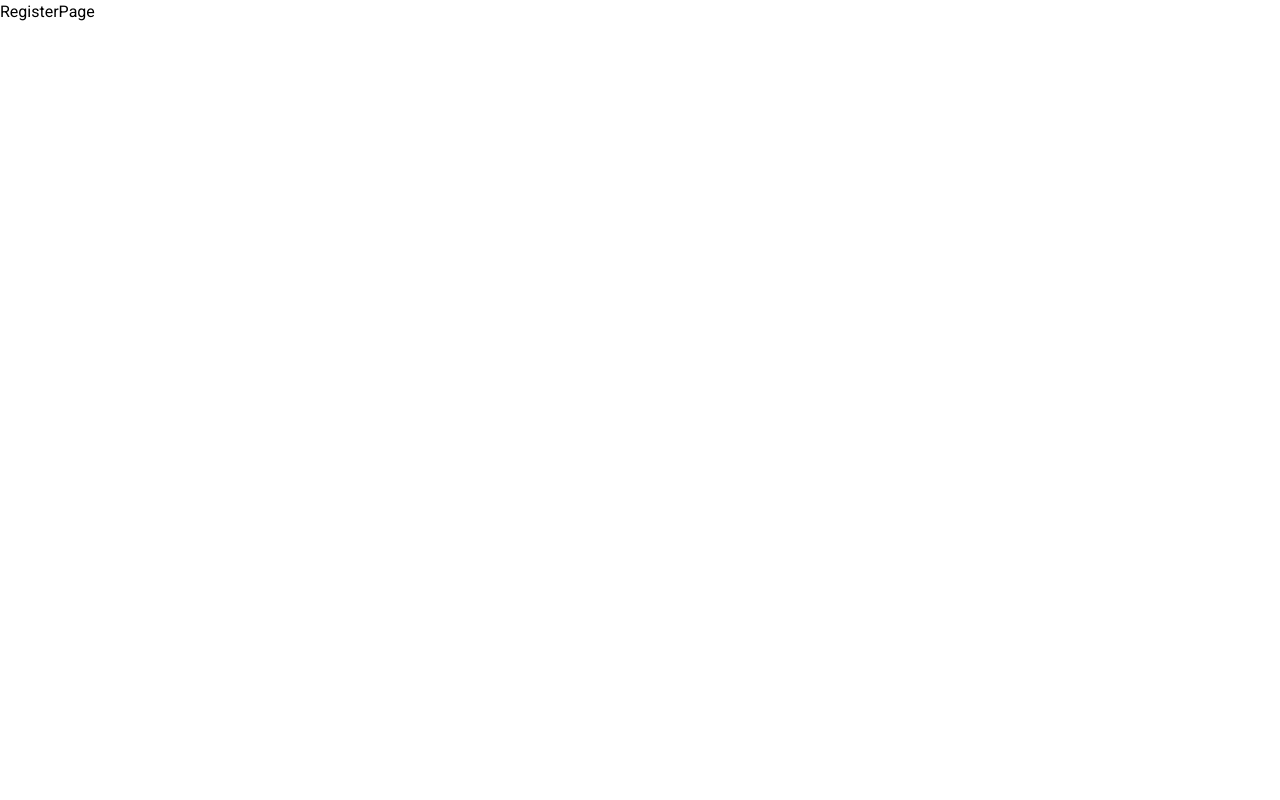
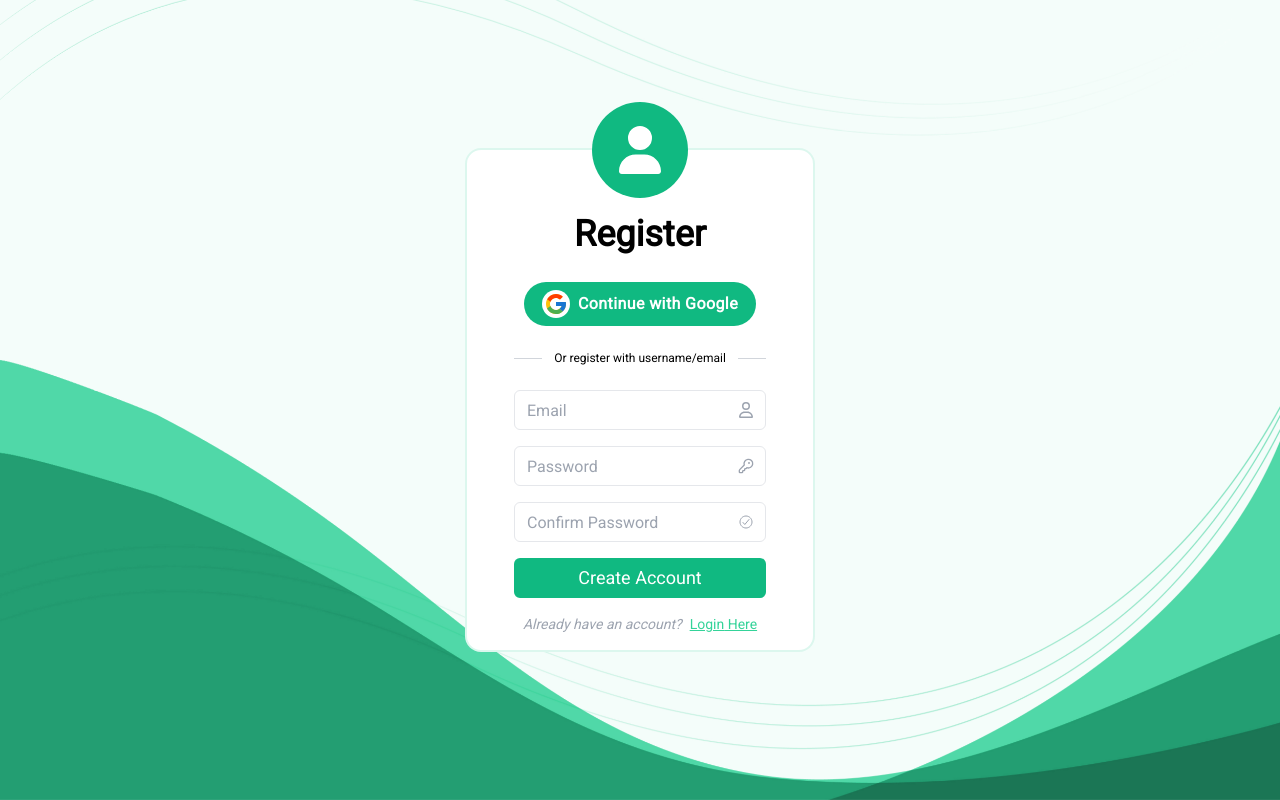
Before and after one commit to josefnaranjo/testing-websockets, a Next.js app in the folder Front/: page /register in a window 1280 px wide. Built offline with nearby package versions, Linux system fonts and the light colour scheme.

Commit message:
Finished Registration Page

```diff
--- a/Front/app/signin/signin.css
+++ b/Front/app/components/AuthForm.css
@@ -12,8 +12,9 @@
   background-size: cover;
 }
 
+/* old: min-h-[500px] */
 .auth-container {
-  @apply flex flex-col items-center min-w-[350px] min-h-[500px] bg-white border-2 border-[#D4F5EA] border-opacity-80 rounded-2xl relative pt-16;
+  @apply flex flex-col items-center min-w-[350px] bg-white border-2 border-[#D4F5EA] border-opacity-80 rounded-2xl relative pt-16;
 }
 
 .rounded-icon {
--- /dev/null
+++ b/Front/app/components/AuthForm.tsx
@@ -0,0 +1,69 @@
+import Link from 'next/link';
+import { FaRegUser, FaUser } from 'react-icons/fa6';
+import { FcGoogle } from 'react-icons/fc';
+import { IoCheckmarkCircleOutline } from 'react-icons/io5';
+import { LuKeyRound } from 'react-icons/lu';
+import './AuthForm.css';
+import InputType from './InputType';
+
+interface Props {
+  isRegister: boolean;
+}
+
+export default function AuthType({ isRegister }: Props) {
+  return (
+    <div className="auth-container">
+      <div className="rounded-icon">
+        <FaUser className="text-white w-[42px] h-[48px]" />
+      </div>
+
+      <text className="text-black text-4xl font-extrabold mb-7">{isRegister ? 'Register' : 'Sign In'}</text>
+
+      <Link href="#" className="google-link">
+        <div className="grid place-items-center w-7 h-7 bg-white rounded-full">
+          <FcGoogle className="text-white w-6 h-6" />
+        </div>
+        <text className="font-semibold text-white text-base tracking-wide">Continue with Google</text>
+      </Link>
+
+      <div className="flex flex-row justify-between items-center w-[252px] h-10 mb-3">
+        <div className="w-7 border-t border-gray-300" />
+        <text className="text-xs">Or {isRegister ? 'register' : 'sign in'} with username/email</text>
+        <div className="w-7 border-t border-gray-300" />
+      </div>
+
+      <form className="flex flex-col justify-center items-center">
+        <div className="space-y-4">
+          <InputType placeholder="Email" type="email" id="email" Icon={FaRegUser} />
+          <InputType placeholder="Password" type="password" id="password" Icon={LuKeyRound} />
+          {isRegister && <InputType placeholder="Confirm Password" type="password" id="confirm-password" Icon={IoCheckmarkCircleOutline} />}
+        </div>
+
+        {!isRegister && (
+          <div className="flex justify-between items-center w-full mt-4">
+            <div className="flex justify-center items-center">
+              <input type="checkbox" id="remember" className="mr-1" />
+              <label htmlFor="remember" className="text-sm text-gray-400">
+                Remember me
+              </label>
+            </div>
+            <a href="#" className="text-sm text-emerald-400">
+              Forgot password?
+            </a>
+          </div>
+        )}
+
+        <button type="submit" className="w-[252px] h-10 bg-emerald-500 text-white text-lg font-medium rounded-md mt-4 ">
+          {isRegister ? 'Create Account' : 'Login'}
+        </button>
+
+        <div className="flex justify-center items-center w-full my-4">
+          <p className="text-sm italic text-gray-400 pr-1">{isRegister ? 'Already' : 'Dont'} have an account?</p>
+          <Link href={isRegister ? '/signin' : '/register'} className="text-sm underline text-emerald-400 ml-1">
+            {isRegister ? 'Login' : 'Register'} Here
+          </Link>
+        </div>
+      </form>
+    </div>
+  );
+}
--- /dev/null
+++ b/Front/app/components/InputType.tsx
@@ -0,0 +1,19 @@
+import { IconType } from 'react-icons';
+
+interface InputWithIconProps {
+  placeholder: string;
+  type: string;
+  id: string;
+  Icon: IconType;
+}
+
+const InputType: React.FC<InputWithIconProps> = ({ placeholder, type, id, Icon }) => {
+  return (
+    <div className="relative group">
+      <input placeholder={placeholder} type={type} id={id} className="border border-gray-200 rounded-md pl-3 pr-10 w-[252px] h-10 outline-gray-400" />
+      <Icon className="absolute right-3 top-1/2 transform -translate-y-1/2 text-gray-400 group-focus-within:opacity-0 transition-opacity duration-250" />
+    </div>
+  );
+};
+
+export default InputType;
--- a/Front/app/register/page.tsx
+++ b/Front/app/register/page.tsx
@@ -1,5 +1,9 @@
-import React from 'react';
+import AuthForm from '../components/AuthForm';
 
-export default function RegisterPage() {
-  return <div>RegisterPage</div>;
+export default function SignIn() {
+  return (
+    <div className="background-container">
+      <AuthForm isRegister={true} />
+    </div>
+  );
 }
--- a/Front/app/signin/page.tsx
+++ b/Front/app/signin/page.tsx
@@ -1,73 +1,9 @@
-'use client';
-
-import Link from 'next/link';
-import { FaRegUser, FaUser } from 'react-icons/fa6';
-import { FcGoogle } from 'react-icons/fc';
-import { LuKeyRound } from 'react-icons/lu';
-import './signin.css';
+import AuthForm from '../components/AuthForm';
 
 export default function SignIn() {
   return (
     <div className="background-container">
-      <div className="auth-container">
-        <div className="rounded-icon">
-          <FaUser className="text-white w-[42px] h-[48px]" />
-        </div>
-
-        <text className="text-black text-4xl font-extrabold mb-7">Sign In</text>
-
-        <Link href="#" className="google-link">
-          <div className="grid place-items-center w-7 h-7 bg-white rounded-full">
-            <FcGoogle className="text-white w-6 h-6" />
-          </div>
-          <text className="font-semibold text-white text-base tracking-wide">Continue with Google</text>
-        </Link>
-
-        <div className="flex flex-row justify-between items-center w-[252px] h-10 mb-3">
-          <div className="w-7 border-t border-gray-300" />
-          <text className="text-xs">Or continue with username/email</text>
-          <div className="w-7 border-t border-gray-300" />
-        </div>
-
-        <form className="flex flex-col justify-center items-center">
-          <div className="space-y-4">
-            <div className="relative group">
-              <input placeholder="Email" type="email" id="email" className="border border-gray-200 rounded-md pl-3 pr-10 w-[252px] h-10 outline-gray-400" />
-
-              <FaRegUser className="absolute right-3 top-1/2 transform -translate-y-1/2 text-gray-400 group-focus-within:opacity-0 transition-opacity duration-250" />
-            </div>
-
-            <div className="relative group">
-              <input placeholder="Password" type="password" id="password" className="border border-gray-200 rounded-md pl-3 pr-10 w-[252px] h-10 outline-gray-400" />
-
-              <LuKeyRound className="absolute right-3 top-1/2 transform -translate-y-1/2 text-gray-400 group-focus-within:opacity-0 transition-opacity duration-250" />
-            </div>
-          </div>
-
-          <div className="flex justify-between items-center w-full mt-4">
-            <div className="flex justify-center items-center">
-              <input type="checkbox" id="remember" className="mr-1" />
-              <label htmlFor="remember" className="text-sm text-gray-400">
-                Remember me
-              </label>
-            </div>
-            <a href="#" className="text-sm text-emerald-400">
-              Forgot password?
-            </a>
-          </div>
-
-          <button type="submit" className="w-[252px] h-10 bg-emerald-500 text-white text-lg font-medium rounded-md mt-4 ">
-            Login
-          </button>
-
-          <div className="flex justify-center items-center w-full mt-4">
-            <p className="text-sm italic text-gray-400 pr-1">Dont have an account?</p>
-            <Link href="/register" className="text-sm underline text-emerald-400 ml-1">
-              Register Here
-            </Link>
-          </div>
-        </form>
-      </div>
+      <AuthForm isRegister={false} />
     </div>
   );
 }
```
